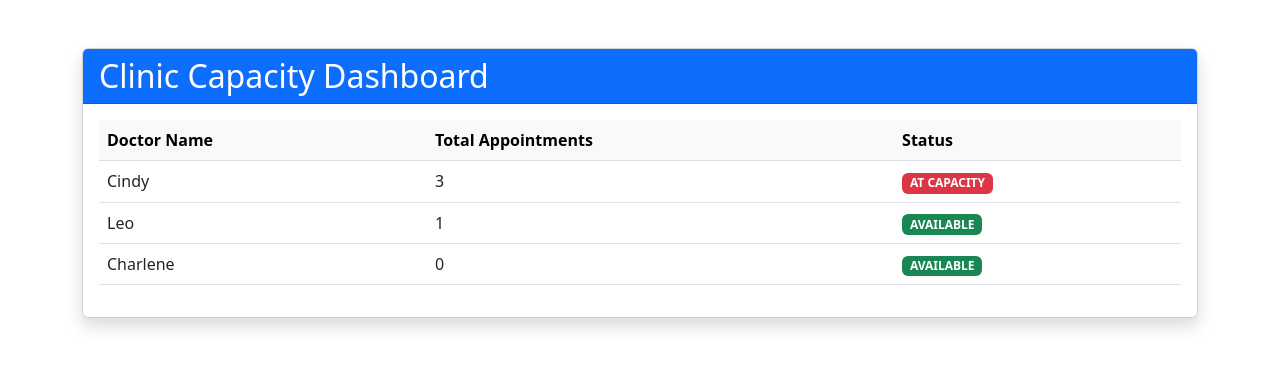
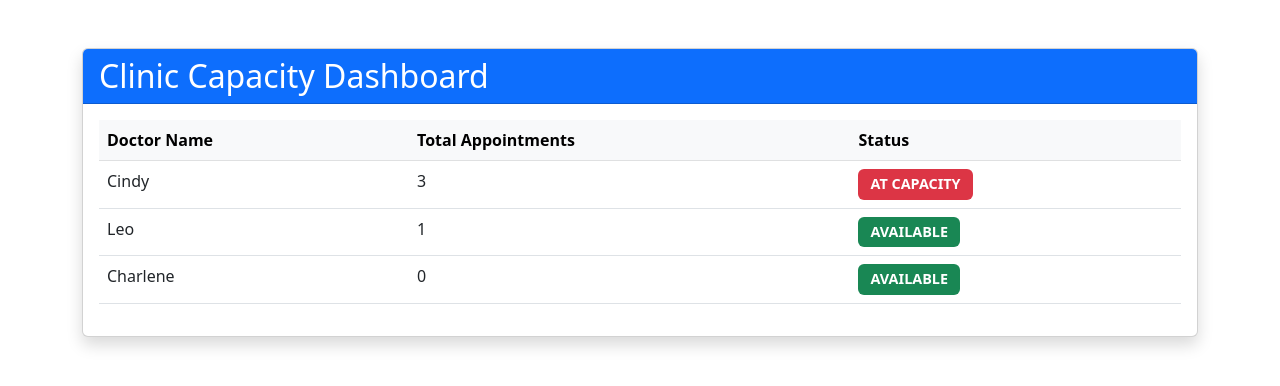
Before and after one commit to Steven-Ou/LeetCode, an Angular app in the folder clinic-frontend/: page / in a window 1280 px wide. Shown: the top 386 px of the page. Built offline with nearby package versions, Linux system fonts and the light colour scheme.

Commit message:
adding in the decoration

```diff
--- a/clinic-frontend/src/app/app.component.css
+++ b/clinic-frontend/src/app/app.component.css
@@ -0,0 +1,10 @@
+.badge {
+  padding: 8px 12px;
+  font-size: 0.9rem;
+}
+
+/* Add a hover effect to rows to make it feel interactive */
+tr:hover {
+  background-color: #f8f9fa;
+  cursor: pointer;
+}
```
